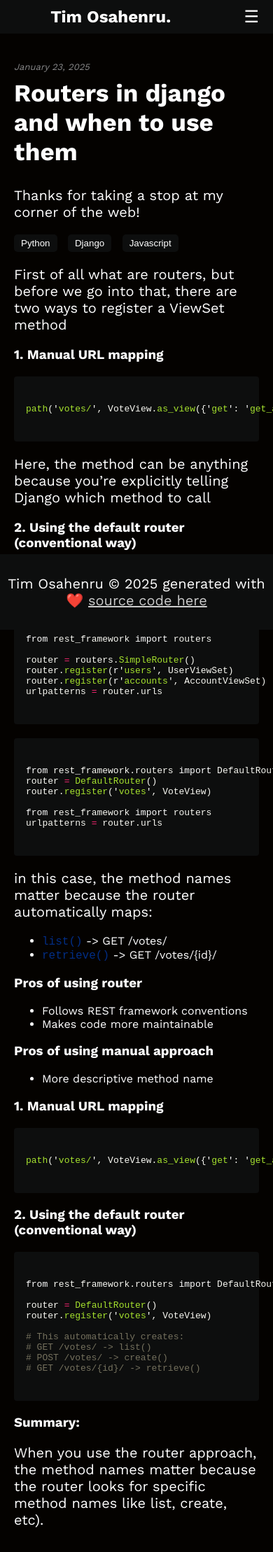
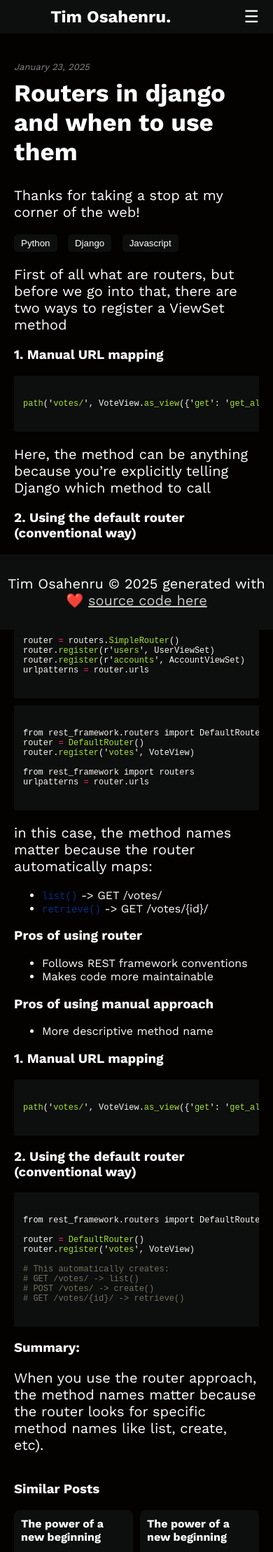
Before and after one commit to TimOsahenru/mycorner, a Jekyll site: the page built from _posts/2025-01-23-routers-in-django.md, in a window 390 px wide. Shown: the top 2218 px of the page at 70% size. Built offline with Jekyll 4.4.1, drawn with Linux system fonts in a browser that asks for light colours.

Commit message:
fix: ensure code blocks are responsive and scrollable on mobile screens

```diff
--- a/assets/css/syntax.css
+++ b/assets/css/syntax.css
@@ -56,3 +56,103 @@
 .highlight .nt { color: #f92672 } /* Name.Tag */
 .highlight .nv { color: #f8f8f2 } /* Name.Variable */
 .highlight .w { color: #f8f8f2 } /* Text.Whitespace */
+
+/* Responsive styles for smaller screens */
+@media (max-width: 768px) {
+    .highlight {
+        margin: 10px 0;
+        padding: 8px;
+        border-radius: 3px;
+    }
+
+    pre.highlight {
+        padding: 8px;
+    }
+
+    code {
+        font-size: 14px; /* Adjust font size for better readability on small screens */
+    }
+
+    code.language-plaintext {
+        font-size: 14px; /* Adjust font size for better readability on small screens */
+    }
+
+    /* Adjust syntax highlighting colors if needed */
+    .highlight .c,
+    .highlight .cm,
+    .highlight .cp,
+    .highlight .c1,
+    .highlight .cs {
+        color: #75715e; /* Ensure comments remain readable */
+    }
+
+    .highlight .err {
+        color: #880049;
+        background-color: #1e0010;
+    }
+
+    .highlight .k { color: #66d9ef; }
+    .highlight .l { color: #ae81ff; }
+    .highlight .n { color: #f8f8f2; }
+    .highlight .o { color: #f92672; }
+    .highlight .p { color: #f8f8f2; }
+    .highlight .s { color: #a6e22e; }
+    .highlight .na { color: #a6e22e; }
+    .highlight .nb { color: #f8f8f2; }
+    .highlight .nc { color: #a6e22e; }
+    .highlight .no { color: #66d9ef; }
+    .highlight .nd { color: #a6e22e; }
+    .highlight .ni { color: #f8f8f2; }
+    .highlight .ne { color: #a6e22e; }
+    .highlight .nf { color: #a6e22e; }
+    .highlight .nl { color: #f8f8f2; }
+    .highlight .nn { color: #f8f8f2; }
+    .highlight .py { color: #f8f8f2; }
+    .highlight .nt { color: #f92672; }
+    .highlight .nv { color: #f8f8f2; }
+    .highlight .w { color: #f8f8f2; }
+}
+/* Responsive Styles for Smaller Screens */
+@media (max-width: 768px) {
+    .highlight {
+        font-size: 14px; /* Reduce font size */
+        padding: 8px; /* Reduce padding */
+        border-radius: 3px;
+        max-width: 100%; /* Ensure it stays inside the container */
+        overflow-x: auto;
+    }
+
+    pre.highlight {
+        padding: 8px;
+        overflow-x: auto;
+        max-width: 100%;
+    }
+
+    code {
+        font-size: 13px; /* Adjust font size */
+        overflow-x: auto;
+        max-width: 100%;
+    }
+}
+
+@media (max-width: 480px) {
+    .highlight {
+        font-size: 12px; /* Further reduce font size */
+        padding: 6px;
+        border-radius: 2px;
+        max-width: 100%;
+        overflow-x: auto;
+    }
+
+    pre.highlight {
+        padding: 6px;
+        overflow-x: auto;
+        max-width: 100%;
+    }
+
+    code {
+        font-size: 12px; /* Reduce font size */
+        overflow-x: auto;
+        max-width: 100%;
+    }
+}
```
